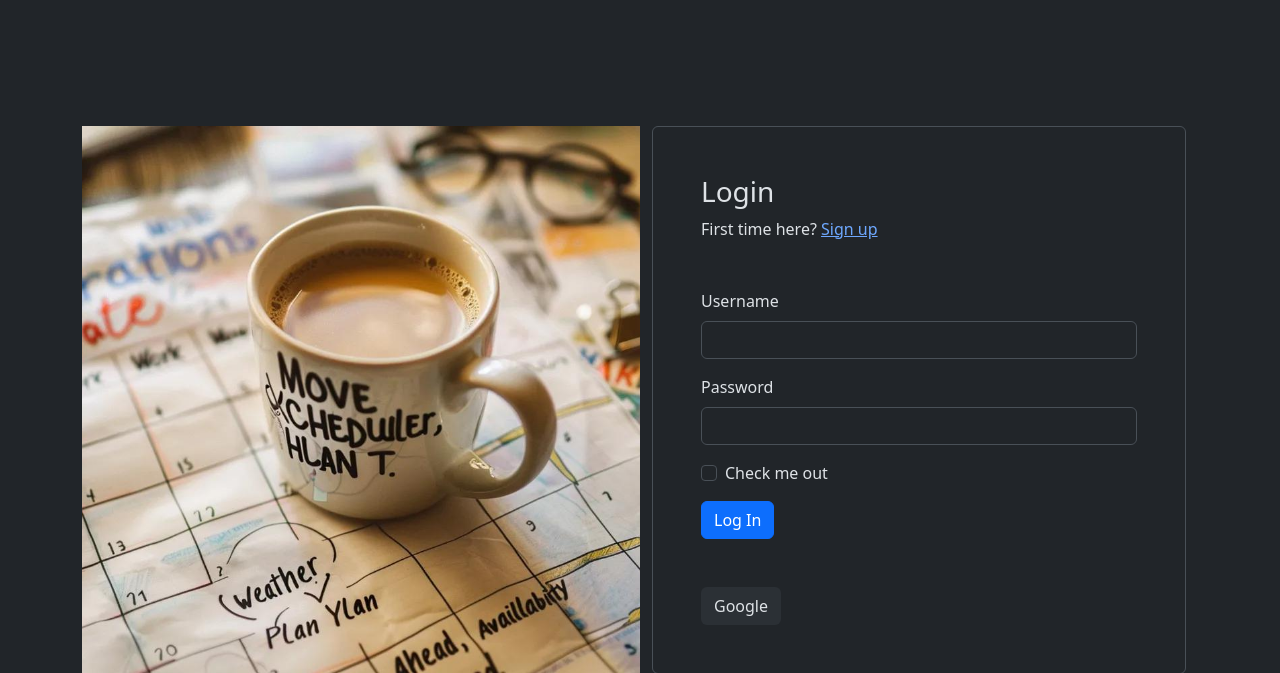
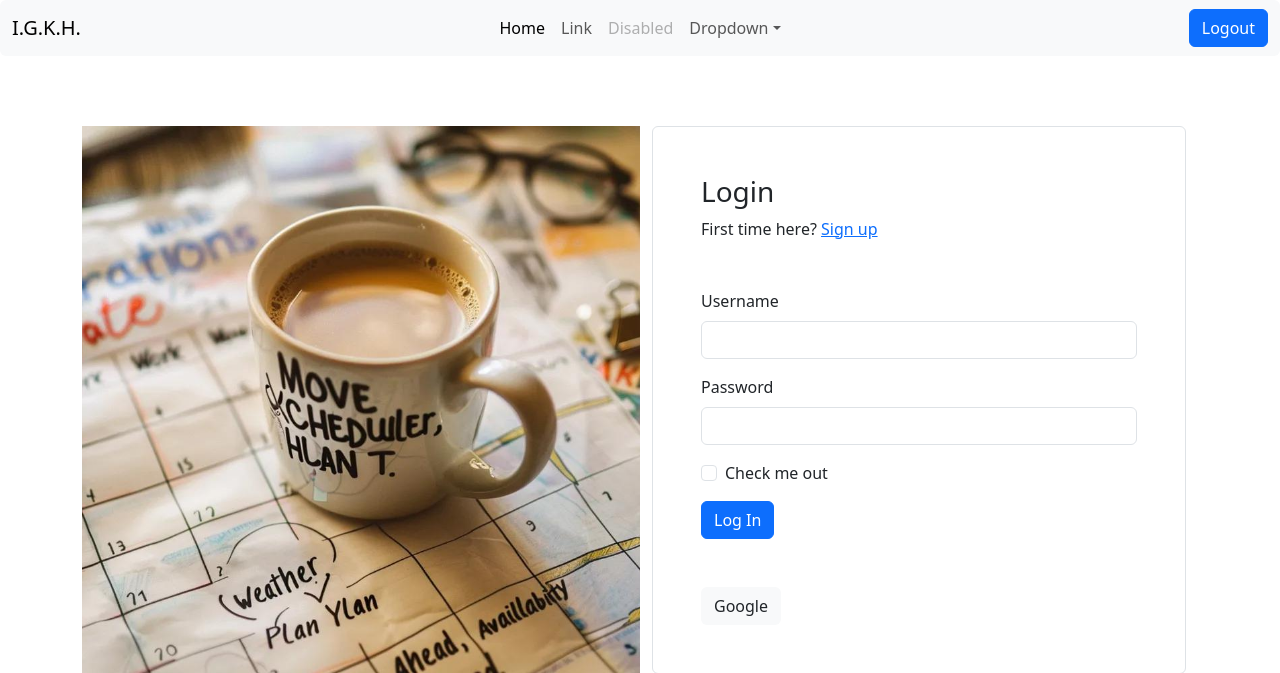
Before and after one commit to YeTengji/project, a Flask app: page /login in a window 1280 px wide. Shown: the top 673 px of the page. Run offline with Flask 3, Linux system fonts and the light colour scheme; the visitor is signed in with stand-in values (Sample User, id 1).

Commit message:
feat(user interface) add light and dark theme functionality

```diff
--- a/app.py
+++ b/app.py
@@ -3,6 +3,7 @@ from dotenv import load_dotenv
 from werkzeug.security import generate_password_hash, check_password_hash
 from flask import Flask, render_template, redirect, url_for, flash, request
 from flask_login import LoginManager, login_required, login_user
+from sqlalchemy.exc import SQLAlchemyError
 
 from forms import LoginForm, SignUpForm
 from models import db, User
@@ -60,6 +61,7 @@ def signup():
         if existing_email:
             flash('Email already registered. Please log in.', 'danger')
             return redirect(url_for('login'))
+
         new_user = User(
             first_name=form.first_name.data.strip(),
             last_name=form.last_name.data.strip(),
@@ -67,11 +69,13 @@ def signup():
             email=form.email.data.lower(),
             password=generate_password_hash(form.password.data)
         )
+
         try:
             db.session.add(new_user)
             db.session.commit()
-        except:
+        except SQLAlchemyError as e:
             db.session.rollback()
+            print(f"Database error: {e}")
             flash('Something went wrong. Please try again.', 'danger')
             return redirect(url_for('signup'))
         flash('Account created successfully. Please log in.', 'success')
--- a/models.py
+++ b/models.py
@@ -1,7 +1,8 @@
+from datetime import datetime, timezone
 from flask_login import UserMixin
 from flask_sqlalchemy import SQLAlchemy
-from sqlalchemy import String
-from sqlalchemy.orm import DeclarativeBase, Mapped, mapped_column
+from sqlalchemy import String, DateTime, ForeignKey
+from sqlalchemy.orm import DeclarativeBase, Mapped, mapped_column, relationship
 
 class Base(DeclarativeBase):
     pass
@@ -17,7 +18,17 @@ class User(db.Model, UserMixin):
     username: Mapped[str] = mapped_column(String(32), unique=True, nullable=False)
     email: Mapped[str] = mapped_column(unique=True, nullable=False)
     password: Mapped[str] = mapped_column(String(128),nullable=False)
-    theme: Mapped[str] = mapped_column(String(10), default='light')
+    creation_date: Mapped[datetime] = mapped_column(DateTime, default=lambda: datetime.now(timezone.utc))
+    update_date: Mapped[datetime] = mapped_column(DateTime, default=lambda: datetime.now(timezone.utc), onupdate=lambda: datetime.now(timezone.utc))
+    theme = relationship('UserTheme', back_populates='user', cascade='all, delete-orphan', uselist=False)
 
     def __repr__(self):
         return f'<User {self.username}>'
+
+class UserTheme(db.Model):
+    __tablename__ = 'user_theme'
+
+    id: Mapped[int] = mapped_column(primary_key=True)
+    user_id: Mapped[int] = mapped_column(ForeignKey('users.id'), nullable=False, unique=True)
+    theme: Mapped[str] = mapped_column(String(8), nullable=False, default='dark')
+    user = relationship('User', back_populates='theme')
--- a/static/js/main.js
+++ b/static/js/main.js
@@ -11,3 +11,31 @@ function autoDismissAlerts(timeout = 3000) {
 }
 
 document.addEventListener("DOMContentLoaded", () => autoDismissAlerts());
+
+// Theme Button
+document.addEventListener('DOMContentLoaded', () => {
+const toggleBtn = document.getElementById('theme-toggle');
+const isAuthenticated = toggleBtn.getAttribute('data-auth') === 'true';
+toggleBtn.addEventListener('click', () => {
+    const html = document.documentElement;
+    const currentTheme = html.getAttribute('data-bs-theme');
+    const newTheme = currentTheme === 'dark' ? 'light' : 'dark';
+    html.setAttribute('data-bs-theme', newTheme);
+
+    // Optional: update button style or icon
+    toggleBtn.classList.toggle('btn-dark');
+    toggleBtn.classList.toggle('btn-light');
+
+    // Optional: send theme to backend via fetch
+    if (isAuthenticated === true) {
+        fetch('/update-theme', {
+        method: 'POST',
+        headers: {
+            'Content-Type': 'application/json',
+            'X-CSRFToken': csrf_token
+        },
+        body: JSON.stringify({ theme: newTheme })
+        });
+    }
+    });
+});
--- a/templates/layout.html
+++ b/templates/layout.html
@@ -1,6 +1,6 @@
 <!DOCTYPE html>
 
-<html lang="en" data-bs-theme="dark">
+<html lang="en" data-bs-theme="{{ session.get('theme', current_user.theme.theme if current_user.is_authenticated else 'dark') }}">
 
 <head>
     <meta charset="UTF-8">
@@ -12,10 +12,42 @@
 </head>
 
 <body>
+    <header>
+        <!-- Centered Navbar from Bootstrap Examples-->
+        <nav class="navbar fixed-top navbar-expand-lg bg-body-tertiary rounded" aria-label="Thirteenth navbar example">
+            <div class="container-fluid"> <button class="navbar-toggler" type="button" data-bs-toggle="collapse"
+                    data-bs-target="#navbarsExample11" aria-controls="navbarsExample11" aria-expanded="false"
+                    aria-label="Toggle navigation"> <span class="navbar-toggler-icon"></span> </button>
+                <div class="collapse navbar-collapse d-lg-flex" id="navbarsExample11"> <a class="navbar-brand col-lg-3 me-0"
+                        href="#">I.G.K.H.</a>
+                    {% if current_user.is_authenticated %}
+                        <ul class="navbar-nav col-lg-6 justify-content-lg-center">
+                            <li class="nav-item"> <a class="nav-link active" aria-current="page" href="#">Home</a> </li>
+                            <li class="nav-item"> <a class="nav-link" href="#">Link</a> </li>
+                            <li class="nav-item"> <a class="nav-link disabled" aria-disabled="true">Disabled</a> </li>
+                            <li class="nav-item dropdown"> <a class="nav-link dropdown-toggle" href="#" data-bs-toggle="dropdown"
+                                    aria-expanded="false">Dropdown</a>
+                                <ul class="dropdown-menu">
+                                    <li><a class="dropdown-item" href="#">Action</a></li>
+                                    <li><a class="dropdown-item" href="#">Another action</a></li>
+                                    <li><a class="dropdown-item" href="#">Something else here</a></li>
+                                </ul>
+                            </li>
+                        </ul>
+                        <div class="d-lg-flex col-lg-3 justify-content-lg-end"> <button class="btn btn-primary">Logout</button></div>
+                    {% else %}
+                        <div class="d-lg-flex col-lg-9 justify-content-lg-end">
+                            {% include 'components/_theme_toggle.html' %}
+                        </div>
+                    {% endif %}
+                </div>
+            </div>
+        </nav>
+    </header>
 
     {% block body %}{% endblock %}
 
-    <!-- Flash -->
+    <!-- Flash Messages-->
     <div id="bottom-alert-container" class="position-fixed bottom-0 start-50 translate-middle-x mb-5 z-3"
         style="width: 100%; max-width: 600px;">
         {% with messages = get_flashed_messages(with_categories=true) %}
```
Also changed, not shown: templates/components/_theme_toggle.html (added, +23 -0 lines).
